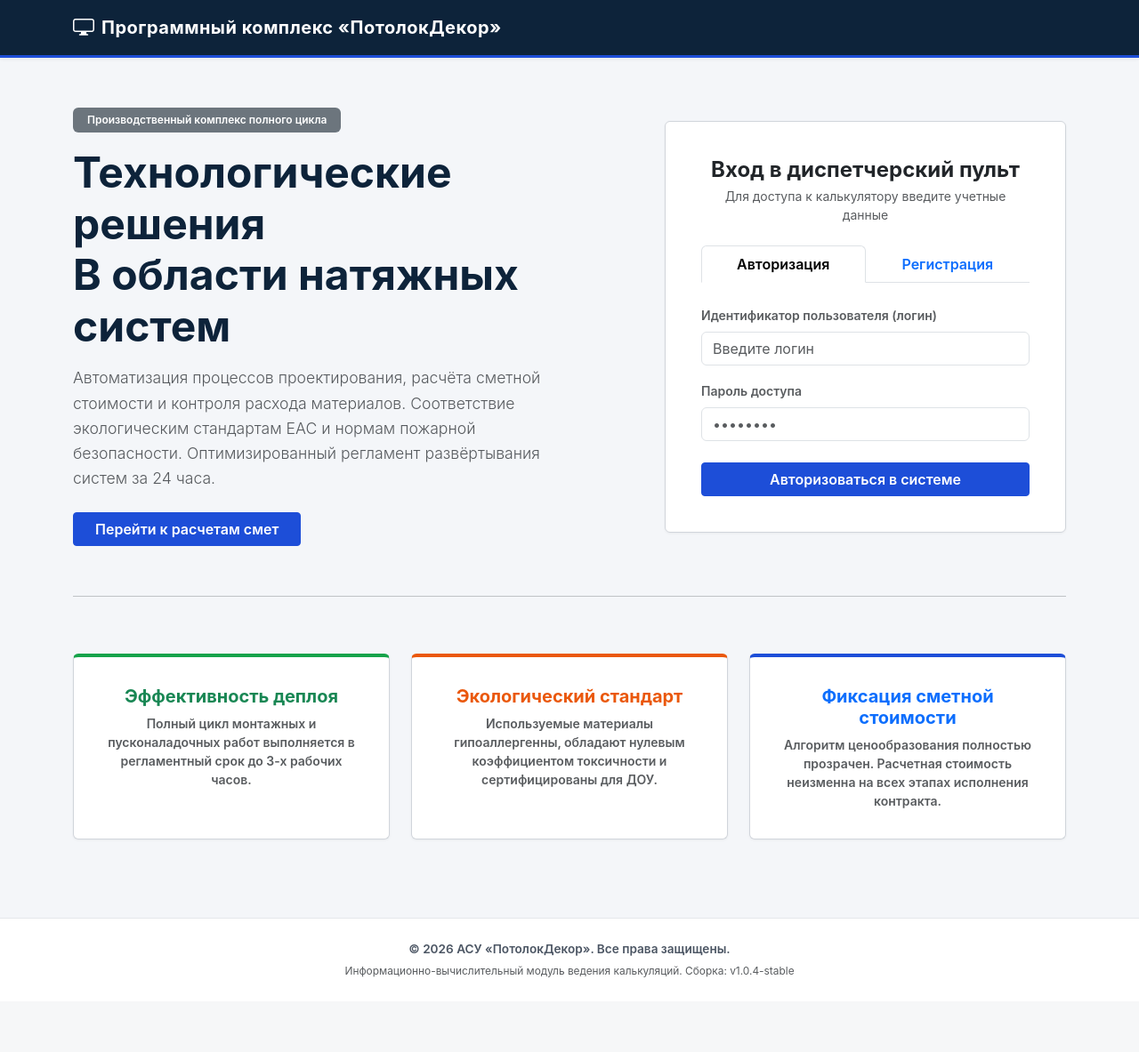
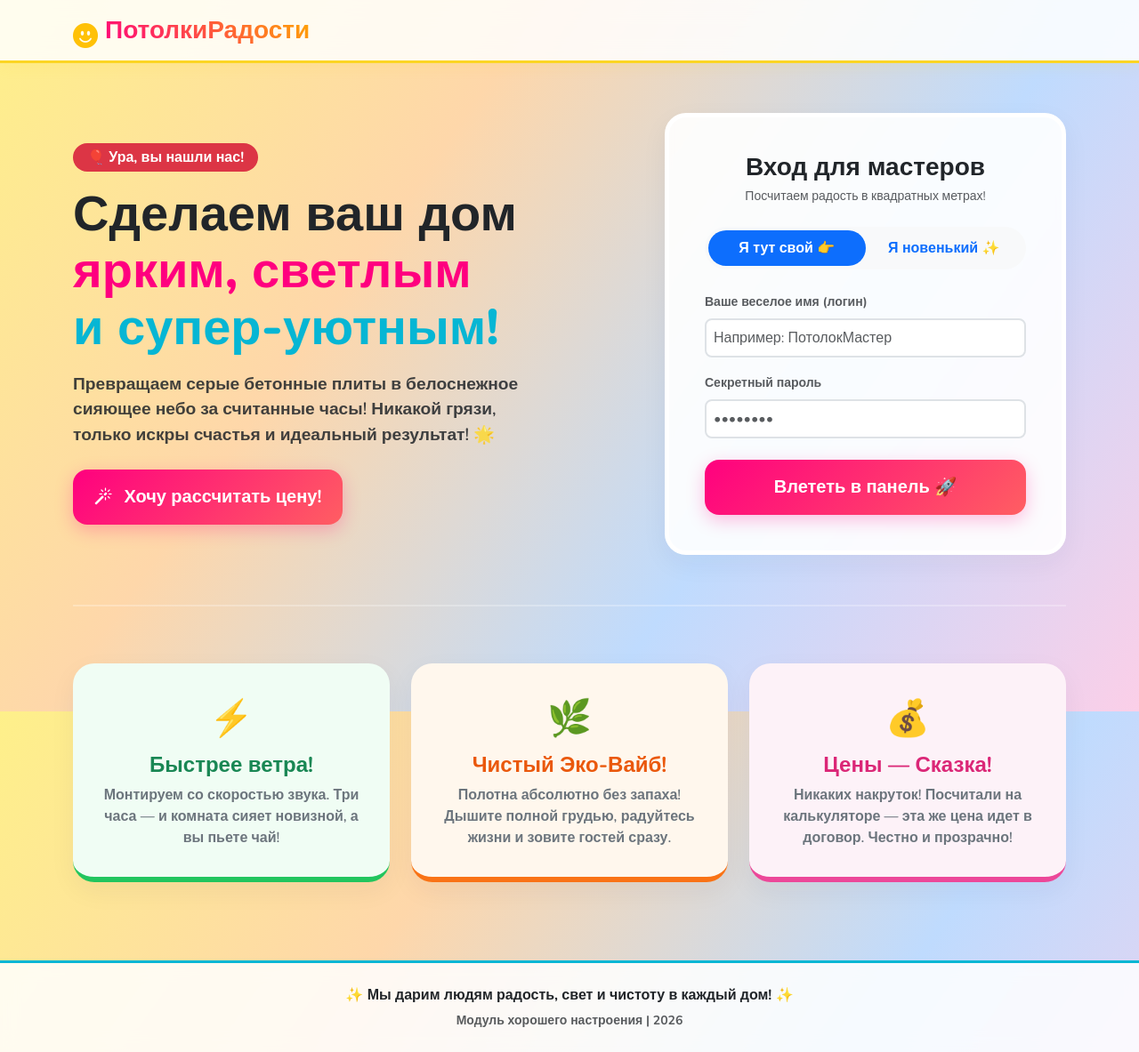
Before and after one commit to bask0xff/ceiling-orders, a FastAPI app: page / in a window 1280 px wide. Shown: the whole page at 89% size. Before the commit the page ends 1099 px from the top, so only its background shows below. Run offline with FastAPI, Linux system fonts and the light colour scheme.

Commit message:
smart design with animation

```diff
--- a/templates/base.html
+++ b/templates/base.html
@@ -3,86 +3,110 @@
 <head>
     <meta charset="UTF-8">
     <meta name="viewport" content="width=device-width, initial-scale=1.0">
-    <title>{% block title %}Информационно-аналитический модуль расчета стоимости{% endblock %}</title>
+    <title>{% block title %}Радостные Потолки — Калькулятор{% endblock %}</title>
     <link href="https://cdn.jsdelivr.net/npm/bootstrap@5.3.2/dist/css/bootstrap.min.css" rel="stylesheet">
     <link href="https://cdn.jsdelivr.net/npm/bootstrap-icons@1.11.1/font/bootstrap-icons.css" rel="stylesheet">
+    <link rel="preconnect" href="https://fonts.googleapis.com">
+    <link rel="preconnect" href="https://fonts.gstatic.com" crossorigin>
+    <link href="https://fonts.googleapis.com/css2?family=Nunito:wght@400;600;700;800&display=swap" rel="stylesheet">
 
     <style>
         body {
-            font-family: -apple-system, BlinkMacSystemFont, "Segoe UI", Roboto, "Helvetica Neue", Arial, sans-serif;
-            background-color: #f4f6f9;
-            color: #212529;
+            font-family: 'Nunito', sans-serif;
+            background: linear-gradient(125deg, #fef08a, #fed7aa, #bfdbfe, #fbcfe8);
+            background-size: 400% 400%;
+            animation: auroraGradient 20s ease infinite;
+            background-attachment: fixed;
+            color: #1e293b;
         }
-        .navbar-gov {
-            background-color: #0d233a; /* Строгий ведомственный синий */
-            border-bottom: 3px solid #1d4ed8;
-            box-shadow: 0 2px 4px rgba(0,0,0,0.05);
+
+        @keyframes auroraGradient {
+            0% { background-position: 0% 50%; }
+            50% { background-position: 100% 50%; }
+            100% { background-position: 0% 50%; }
         }
-        .navbar-brand-text {
+
+        .navbar-joy {
+            background: rgba(255, 255, 255, 0.85);
+            backdrop-filter: blur(12px);
+            -webkit-backdrop-filter: blur(12px);
+            border-bottom: 3px solid #fbd524;
+            box-shadow: 0 4px 15px rgba(251, 213, 36, 0.1);
+        }
+        .brand-joy {
+            font-weight: 800;
+            background: linear-gradient(45deg, #ff007f, #ffaa00);
+            -webkit-background-clip: text;
+            -webkit-text-fill-color: transparent;
+        }
+        .card-joy {
+            background: rgba(255, 255, 255, 0.9);
+            backdrop-filter: blur(5px);
+            border: none;
+            border-radius: 24px;
+            box-shadow: 0 10px 30px rgba(30, 41, 59, 0.05);
+            transition: transform 0.3s ease, box-shadow 0.3s ease;
+        }
+        .card-joy:hover {
+            transform: translateY(-4px);
+            box-shadow: 0 15px 35px rgba(255, 0, 127, 0.1);
+        }
+        .btn-joy {
+            background: linear-gradient(135deg, #ff007f 0%, #ff5e62 100%);
+            border: none;
+            color: white;
             font-weight: 700;
-            letter-spacing: 0.5px;
-            color: #ffffff !important;
+            border-radius: 16px;
+            box-shadow: 0 6px 20px rgba(255, 0, 127, 0.25);
+            transition: all 0.2s ease;
         }
-        .card-gov {
-            background: #ffffff;
-            border: 1px solid #d1d5db;
-            border-radius: 6px;
-            box-shadow: 0 1px 3px rgba(0, 0, 0, 0.05);
-        }
-        .btn-gov {
-            background-color: #0f172a;
-            border: 1px solid #0f172a;
-            color: white;
-            font-weight: 600;
-            border-radius: 4px;
-            transition: all 0.15s ease-in-out;
-        }
-        .btn-gov:hover {
-            background-color: #1e293b;
+        .btn-joy:hover {
+            background: linear-gradient(135deg, #ff5e62 0%, #ff007f 100%);
+            transform: scale(1.02);
+            box-shadow: 0 8px 25px rgba(255, 0, 127, 0.35);
             color: white;
         }
-        .btn-gov-primary {
-            background-color: #1d4ed8;
-            border: 1px solid #1d4ed8;
-            color: white;
-            font-weight: 600;
-            border-radius: 4px;
+        .btn-joy-secondary {
+            background: linear-gradient(135deg, #06b6d4 0%, #0db8d6) !important;
+            color: white !important;
+            border: none;
+            font-weight: 700;
+            border-radius: 16px;
+            box-shadow: 0 6px 20px rgba(6, 182, 212, 0.25);
         }
-        .btn-gov-primary:hover {
-            background-color: #1e40af;
-            color: white;
+        .footer-joy {
+            background: rgba(255, 255, 255, 0.85);
+            backdrop-filter: blur(10px);
+            border-top: 3px solid #06b6d4;
+            color: #64748b;
         }
-        .footer-gov {
-            background-color: #ffffff;
-            border-top: 1px solid #e5e7eb;
-            color: #4b5563;
-            font-size: 0.85rem;
+
+        .animate-float {
+            animation: floating 4s ease-in-out infinite;
         }
-        .table-gov th {
-            background-color: #f8fafc;
-            color: #475569;
-            text-transform: uppercase;
-            font-size: 0.75rem;
-            letter-spacing: 0.5px;
+        @keyframes floating {
+            0% { transform: translate(0, 0px); }
+            50% { transform: translate(0, 8px); }
+            100% { transform: translate(0, 0px); }
         }
     </style>
 </head>
 <body>
 
-    <nav class="navbar navbar-expand-lg navbar-dark navbar-gov sticky-top mb-5">
+    <nav class="navbar navbar-expand-lg navbar-light navbar-joy sticky-top mb-5">
         <div class="container">
             <a class="navbar-brand d-flex align-items-center" href="/">
-                <i class="bi bi-display text-white me-2 fs-4"></i>
-                <span class="navbar-brand-text fs-5">Программный комплекс «ПотолокДекор»</span>
+                <i class="bi bi-emoji-smile-fill text-warning me-2 fs-3 animate-float"></i>
+                <span class="brand-joy fs-3">ПотолкиРадости</span>
             </a>
             <div class="ms-auto d-flex align-items-center">
                 {% if user %}
-                    <div class="bg-white bg-opacity-10 px-3 py-1.5 rounded text-white me-3 border border-white border-opacity-25">
-                        <i class="bi bi-person-fill text-white-50 me-1"></i>
-                        <span class="small">Авторизован: <strong>{{ user }}</strong></span>
+                    <div class="bg-warning bg-opacity-20 px-3 py-2 rounded-pill me-3 border border-warning" style="background: rgba(255, 193, 7, 0.2); backdrop-filter: blur(5px);">
+                        <i class="bi bi-magic text-danger me-1"></i>
+                        <span class="small text-dark fw-bold">Мастер уюта: {{ user }}</span>
                     </div>
-                    <a href="/logout" class="btn btn-outline-light btn-sm px-3">
-                        Выход
+                    <a href="/logout" class="btn btn-outline-danger btn-sm rounded-pill px-3 fw-bold">
+                        Выйти 👋
                     </a>
                 {% endif %}
             </div>
@@ -93,10 +117,10 @@
         {% block content %}{% endblock %}
     </main>
 
-    <footer class="footer-gov py-4 mt-5 text-center">
-        <div class="container">
-            <p class="mb-1 fw-semibold">© 2026 АСУ «ПотолокДекор». Все права защищены.</p>
-            <small class="text-muted">Информационно-вычислительный модуль ведения калькуляций. Сборка: v1.0.4-stable</small>
+    <footer class="footer-joy py-4 mt-5 text-center">
+        <div class="container fw-bold">
+            <p class="mb-1 text-dark">✨ Мы дарим людям радость, свет и чистоту в каждый дом! ✨</p>
+            <small class="text-muted">Модуль хорошего настроения | 2026</small>
         </div>
     </footer>
 
--- a/templates/login.html
+++ b/templates/login.html
@@ -1,48 +1,50 @@
 {% extends "base.html" %}
-{% block title %}АСУ ПотолокДекор — Презентационная панель{% endblock %}
+{% block title %}Потолки Радости — Счастье в каждый дом!{% endblock %}
 {% block content %}
 
 <div class="row align-items-center my-4 py-2">
     <div class="col-lg-6 mb-5 mb-lg-0">
-        <span class="badge bg-secondary text-white px-3 py-2 rounded mb-3 fw-semibold">
-            Производственный комплекс полного цикла
+        <span class="badge bg-danger text-white px-3 py-2 rounded-pill mb-3 fw-bold fs-6">
+            🎈 Ура, вы нашли нас!
         </span>
-        <h1 class="display-5 text-dark mb-3" style="font-weight: 700; color: #0d233a !important;">
-            Технологические решения <br>В области натяжных систем
+        <h1 class="display-4 text-dark mb-3" style="font-weight: 800; line-height: 1.15;">
+            Сделаем ваш дом <br>
+            <span style="color: #ff007f;">ярким, светлым</span> <br>
+            <span style="color: #06b6d4;">и супер-уютным!</span>
         </h1>
-        <p class="lead text-muted mb-4" style="font-size: 1.1rem; line-height: 1.6;">
-            Автоматизация процессов проектирования, расчёта сметной стоимости и контроля расхода материалов. Соответствие экологическим стандартам ЕАС и нормам пожарной безопасности. Оптимизированный регламент развёртывания систем за 24 часа.
+        <p class="lead text-dark fw-semibold mb-4" style="font-size: 1.2rem; opacity: 0.85;">
+            Превращаем серые бетонные плиты в белоснежное сияющее небо за считанные часы! Никакой грязи, только искры счастья и идеальный результат! 🌟
         </p>
         <div class="d-flex flex-wrap gap-3">
-            <a href="#auth-card" class="btn btn-gov-primary px-4 py-2.5">
-                Перейти к расчетам смет
+            <a href="#auth-card" class="btn btn-joy px-4 py-3 fs-5">
+                <i class="bi bi-magic me-2"></i> Хочу рассчитать цену!
             </a>
         </div>
     </div>
 
     <div class="col-lg-5 offset-lg-1" id="auth-card">
         {% if error %}
-        <div class="alert alert-danger border-0 rounded shadow bg-danger text-white fw-semibold mb-4" role="alert">
-            <i class="bi bi-exclamation-triangle-fill me-2"></i> Ошибка: {{ error }}
+        <div class="alert alert-warning border-0 rounded-4 shadow bg-warning text-dark fw-bold mb-4" role="alert">
+            <i class="bi bi-patch-exclamation-fill me-2 text-danger"></i> {{ error }}
         </div>
         {% endif %}
         {% if message %}
-        <div class="alert alert-success border-0 rounded shadow bg-success text-white fw-semibold mb-4" role="alert">
-            <i class="bi bi-check-circle-fill me-2"></i> Уведомление: {{ message }}
+        <div class="alert alert-success border-0 rounded-4 shadow bg-success text-white fw-bold mb-4" role="alert">
+            <i class="bi bi-balloon-heart-fill me-2"></i> {{ message }}
         </div>
         {% endif %}
 
-        <div class="card card-gov p-4">
+        <div class="card card-joy p-4 border border-5 border-white">
             <div class="card-body">
-                <h4 class="text-dark text-center mb-1" style="font-weight: 700;">Вход в диспетчерский пульт</h4>
-                <p class="text-muted text-center small mb-4">Для доступа к калькулятору введите учетные данные</p>
+                <h3 class="fw-extrabold text-dark text-center mb-1" style="font-weight: 800;">Вход для мастеров</h3>
+                <p class="text-muted text-center small mb-4">Посчитаем радость в квадратных метрах!</p>
 
-                <ul class="nav nav-tabs nav-justified mb-4" id="pills-tab" role="tablist">
+                <ul class="nav nav-pills nav-justified mb-4 bg-light p-1 rounded-pill" id="pills-tab" role="tablist">
                     <li class="nav-item" role="presentation">
-                        <button class="nav-link active fw-semibold" id="pills-login-tab" data-bs-toggle="pill" data-bs-target="#pills-login" type="button" role="tab">Авторизация</button>
+                        <button class="nav-link active rounded-pill fw-bold py-2" id="pills-login-tab" data-bs-toggle="pill" data-bs-target="#pills-login" type="button" role="tab">Я тут свой 👉</button>
                     </li>
                     <li class="nav-item" role="presentation">
-                        <button class="nav-link fw-semibold" id="pills-reg-tab" data-bs-toggle="pill" data-bs-target="#pills-reg" type="button" role="tab">Регистрация</button>
+                        <button class="nav-link rounded-pill fw-bold py-2" id="pills-reg-tab" data-bs-toggle="pill" data-bs-target="#pills-reg" type="button" role="tab">Я новенький ✨</button>
                     </li>
                 </ul>
 
@@ -50,28 +52,28 @@
                     <div class="tab-pane fade show active" id="pills-login" role="tabpanel">
                         <form action="/login" method="post">
                             <div class="mb-3">
-                                <label class="form-label text-muted small fw-semibold">Идентификатор пользователя (логин)</label>
-                                <input type="text" name="username" class="form-control rounded" placeholder="Введите логин" required>
+                                <label class="form-label fw-bold text-muted small">Ваше веселое имя (логин)</label>
+                                <input type="text" name="username" class="form-control rounded-3 border-2 p-2" placeholder="Например: ПотолокМастер" required>
                             </div>
                             <div class="mb-4">
-                                <label class="form-label text-muted small fw-semibold">Пароль доступа</label>
-                                <input type="password" name="password" class="form-control rounded" placeholder="••••••••" required>
+                                <label class="form-label fw-bold text-muted small">Секретный пароль</label>
+                                <input type="password" name="password" class="form-control rounded-3 border-2 p-2" placeholder="••••••••" required>
                             </div>
-                            <button type="submit" class="btn btn-gov-primary w-100 py-2.5">Авторизоваться в системе</button>
+                            <button type="submit" class="btn btn-joy w-100 py-3 fs-5">Влететь в панель 🚀</button>
                         </form>
                     </div>
 
                     <div class="tab-pane fade" id="pills-reg" role="tabpanel">
                         <form action="/register" method="post">
                             <div class="mb-3">
-                                <label class="form-label text-muted small fw-semibold">Создать новый логин</label>
-                                <input type="text" name="username" class="form-control rounded" placeholder="Новый логин" required>
+                                <label class="form-label fw-bold text-muted small">Придумайте имя пользователя</label>
+                                <input type="text" name="username" class="form-control rounded-3 border-2 p-2" placeholder="Новый герой" required>
                             </div>
                             <div class="mb-4">
-                                <label class="form-label text-muted small fw-semibold">Установить пароль</label>
-                                <input type="password" name="password" class="form-control rounded" placeholder="••••••••" required>
+                                <label class="form-label fw-bold text-muted small">Надежный пароль</label>
+                                <input type="password" name="password" class="form-control rounded-3 border-2 p-2" placeholder="••••••••" required>
                             </div>
-                            <button type="submit" class="btn btn-gov w-100 py-2.5">Создать учетную запись оператора</button>
+                            <button type="submit" class="btn btn-joy-secondary w-100 py-3 fs-5">Создать профиль 🥳</button>
                         </form>
                     </div>
                 </div>
@@ -81,32 +83,35 @@
     </div>
 </div>
 
-<hr class="my-5">
+<hr class="my-5 border-2 border-white">
 
 <div class="row py-3 text-center">
     <div class="col-md-4 mb-4">
-        <div class="card card-gov h-100 p-3" style="border-top: 4px solid #16a34a;">
+        <div class="card card-joy h-100 p-3" style="background: #f0fdf4; border-bottom: 6px solid #22c55e;">
             <div class="card-body">
-                <h5 class="fw-bold text-success mb-2">Эффективность деплоя</h5>
-                <p class="text-muted small mb-0 fw-semibold">Полный цикл монтажных и пусконаладочных работ выполняется в регламентный срок до 3-х рабочих часов.</p>
+                <div class="fs-1 mb-2">⚡</div>
+                <h4 class="fw-bold text-success mb-2">Быстрее ветра!</h4>
+                <p class="text-secondary mb-0 fw-semibold">Монтируем со скоростью звука. Три часа — и комната сияет новизной, а вы пьете чай!</p>
             </div>
         </div>
     </div>
 
     <div class="col-md-4 mb-4">
-        <div class="card card-gov h-100 p-3" style="border-top: 4px solid #ea580c;">
+        <div class="card card-joy h-100 p-3" style="background: #fff7ed; border-bottom: 6px solid #f97316;">
             <div class="card-body">
-                <h5 class="fw-bold text-warning mb-2" style="color: #ea580c !important;">Экологический стандарт</h5>
-                <p class="text-muted small mb-0 fw-semibold">Используемые материалы гипоаллергенны, обладают нулевым коэффициентом токсичности и сертифицированы для ДОУ.</p>
+                <div class="fs-1 mb-2">🌿</div>
+                <h4 class="fw-bold text-warning mb-2" style="color: #ea580c !important;">Чистый Эко-Вайб!</h4>
+                <p class="text-secondary mb-0 fw-semibold">Полотна абсолютно без запаха! Дышите полной грудью, радуйтесь жизни и зовите гостей сразу.</p>
             </div>
         </div>
     </div>
 
     <div class="col-md-4 mb-4">
-        <div class="card card-gov h-100 p-3" style="border-top: 4px solid #1d4ed8;">
+        <div class="card card-joy h-100 p-3" style="background: #fdf2f8; border-bottom: 6px solid #ec4899;">
             <div class="card-body">
-                <h5 class="fw-bold text-primary mb-2">Фиксация сметной стоимости</h5>
-                <p class="text-muted small mb-0 fw-semibold">Алгоритм ценообразования полностью прозрачен. Расчетная стоимость неизменна на всех этапах исполнения контракта.</p>
+                <div class="fs-1 mb-2">💰</div>
+                <h4 class="fw-bold text-danger mb-2" style="color: #db2777 !important;">Цены — Сказка!</h4>
+                <p class="text-secondary mb-0 fw-semibold">Никаких накруток! Посчитали на калькуляторе — эта же цена идет в договор. Честно и прозрачно!</p>
             </div>
         </div>
     </div>
```
Also changed, not shown: templates/calculator.html (+41 -40 lines).
